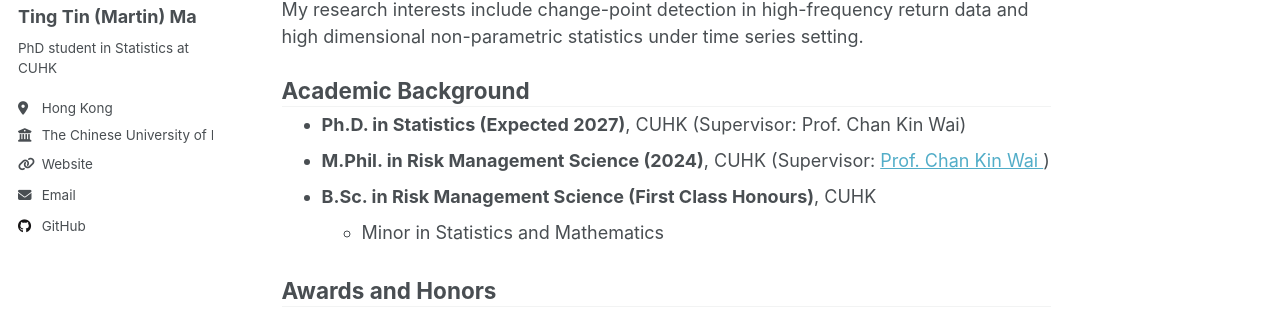
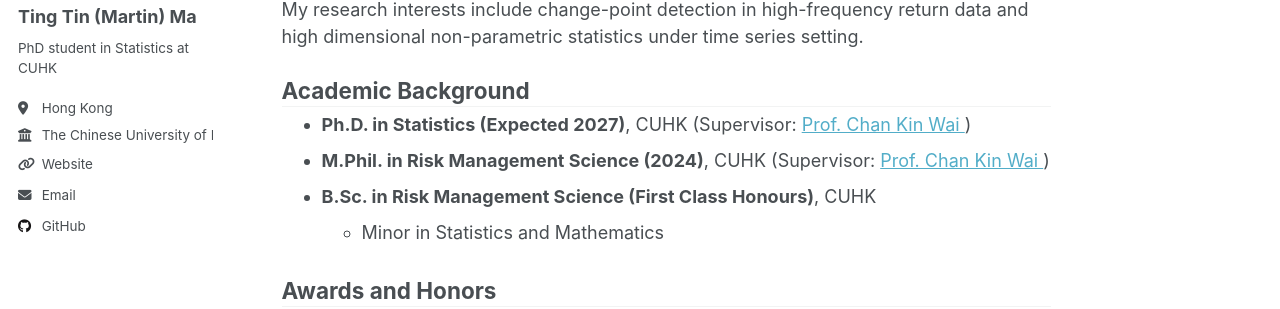
Before and after one commit to martinmtt0902/martinmtt0902.github.io, a Jekyll site: the page built from _pages/about.md, in a window 1280 px wide and 900 px high. Shown: the part 237-546 px from the top of the window. Built offline with Jekyll 4.4.1, drawn with Linux system fonts in a browser that asks for light colours; a script that is not in the unit is left out.

Commit message:
Update about.md

```diff
--- a/_pages/about.md
+++ b/_pages/about.md
@@ -15,7 +15,12 @@ My research interests include change-point detection in high-frequency return da
 <h2 style="margin-top: 1.25rem; margin-bottom: 0.25rem;">Academic Background</h2>
 
 <ul style="margin-top: 0.25rem; margin-bottom: 1rem;">
-  <li><strong>Ph.D. in Statistics (Expected 2027)</strong>, CUHK (Supervisor: Prof. Chan Kin Wai)</li>
+  <li><strong>Ph.D. in Statistics (Expected 2027)</strong>, CUHK
+  (Supervisor:
+  <a href="https://sites.google.com/site/kcwanchkeith/home" target="_blank" rel="noopener">
+    Prof. Chan Kin Wai
+  </a>)
+</li>
  <li><strong>M.Phil. in Risk Management Science (2024)</strong>, CUHK
   (Supervisor:
   <a href="https://sites.google.com/site/kcwanchkeith/home" target="_blank" rel="noopener">
```
